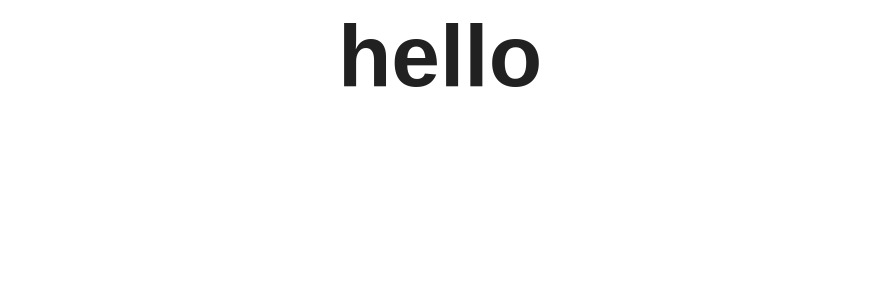
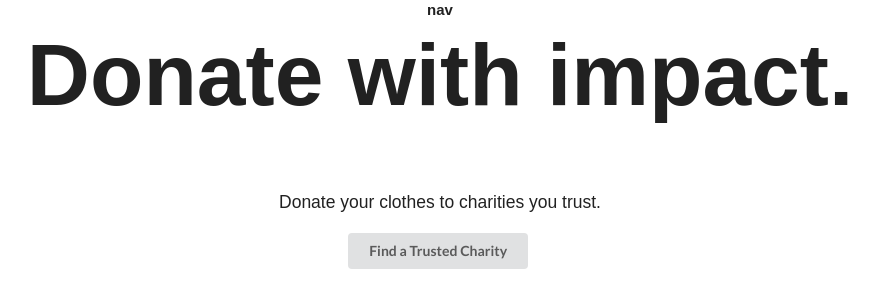
Before and after one commit to whoisasey/locaid, a React (Create React App) app: page /locaid/home in a window 1280 px wide. Shown: the top 308 px of the page, without its empty margins (200-1079 px from the left). Built offline with nearby package versions, Linux system fonts and the light colour scheme; a web font is replaced by a local one.

Commit message:
components

```diff
--- a/src/App.js
+++ b/src/App.js
@@ -1,8 +1,18 @@
+import {BrowserRouter as Router, Switch, Route} from 'react-router-dom'
+import Dashboard from './Dashboard';
+import AllPages from './components/pages/AllPages'
+import Nav from './components/Nav'
 
 const App = ()=> {
   return (
     <div className="ui container">
-<h1>hello</h1>
+      <Nav />
+      <Router>
+        <Switch>
+          <Route exact path="/locaid/home" component={Dashboard} />
+          <Route path="/locaid/all" component={AllPages} />
+        </Switch>
+      </Router>
     </div>
   );
 }
--- /dev/null
+++ b/src/Dashboard.js
@@ -0,0 +1,14 @@
+import React from 'react'
+import {NavLink} from 'react-router-dom'
+
+const Dashboard = () => {
+	return (
+		<div>
+			<h1>Donate with impact.</h1>
+			<p>Donate your clothes to charities you trust.</p>
+			<NavLink to="/locaid/all" className="ui button">Find a Trusted Charity</NavLink>
+		</div>
+	)
+}
+
+export default Dashboard
--- /dev/null
+++ b/src/components/Nav.js
@@ -0,0 +1,11 @@
+import React from 'react'
+
+const Nav = () => {
+	return (
+		<div className="">
+			<h4>nav</h4>
+		</div>
+	)
+}
+
+export default Nav
--- /dev/null
+++ b/src/components/pages/AllPages.js
@@ -0,0 +1,11 @@
+import React from 'react'
+
+const AllPages = () => {
+	return (
+		<div>
+			<h2>all pages</h2>
+		</div>
+	)
+}
+
+export default AllPages
--- a/src/partials/_global.scss
+++ b/src/partials/_global.scss
@@ -1,6 +1,7 @@
 body {
   font-family: $base-font-family;
   text-align: center;
+  font-size: $base-font-size;
 }
 
 h1,
```
Also changed, not shown: src/components/pages/SinglePage.js (added).
